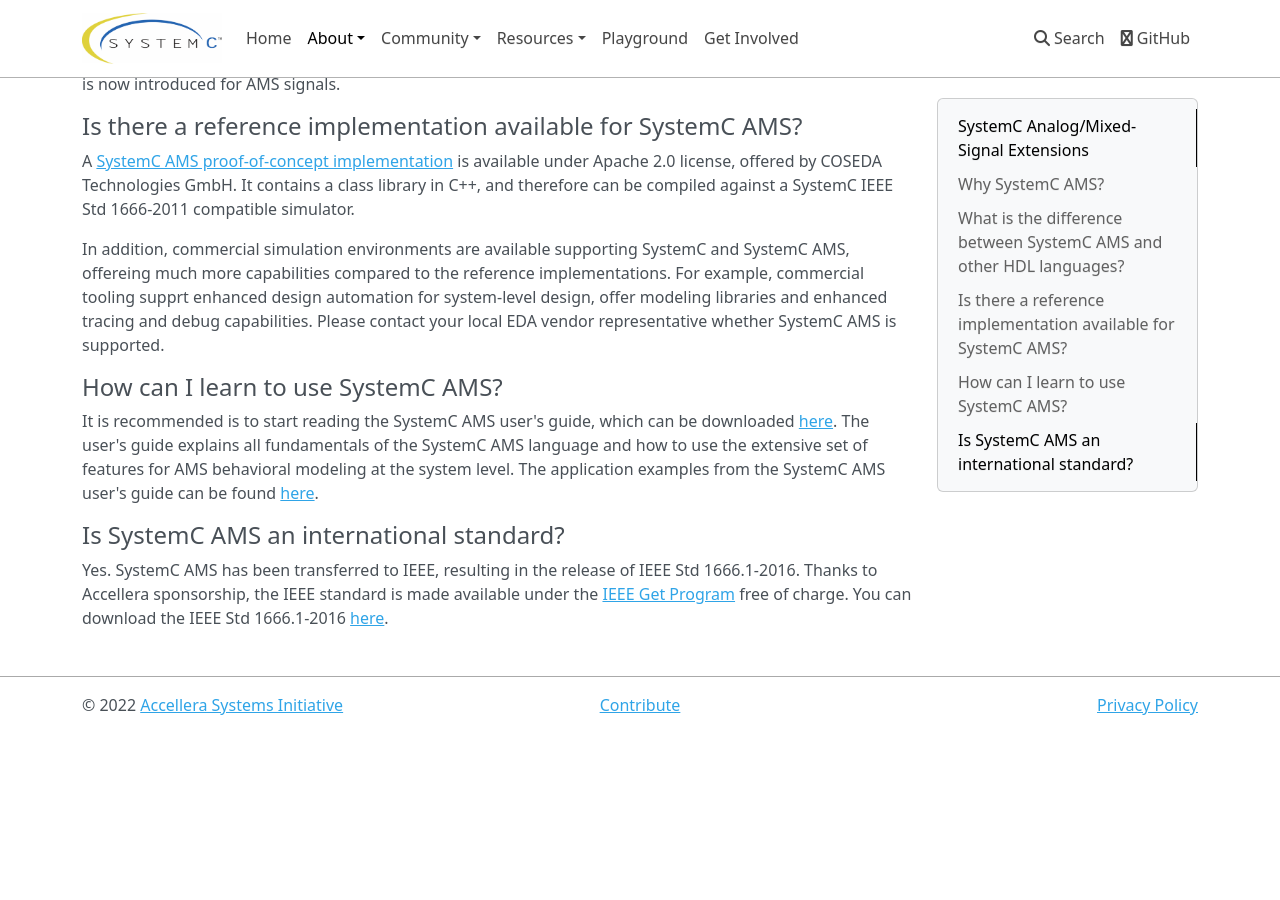
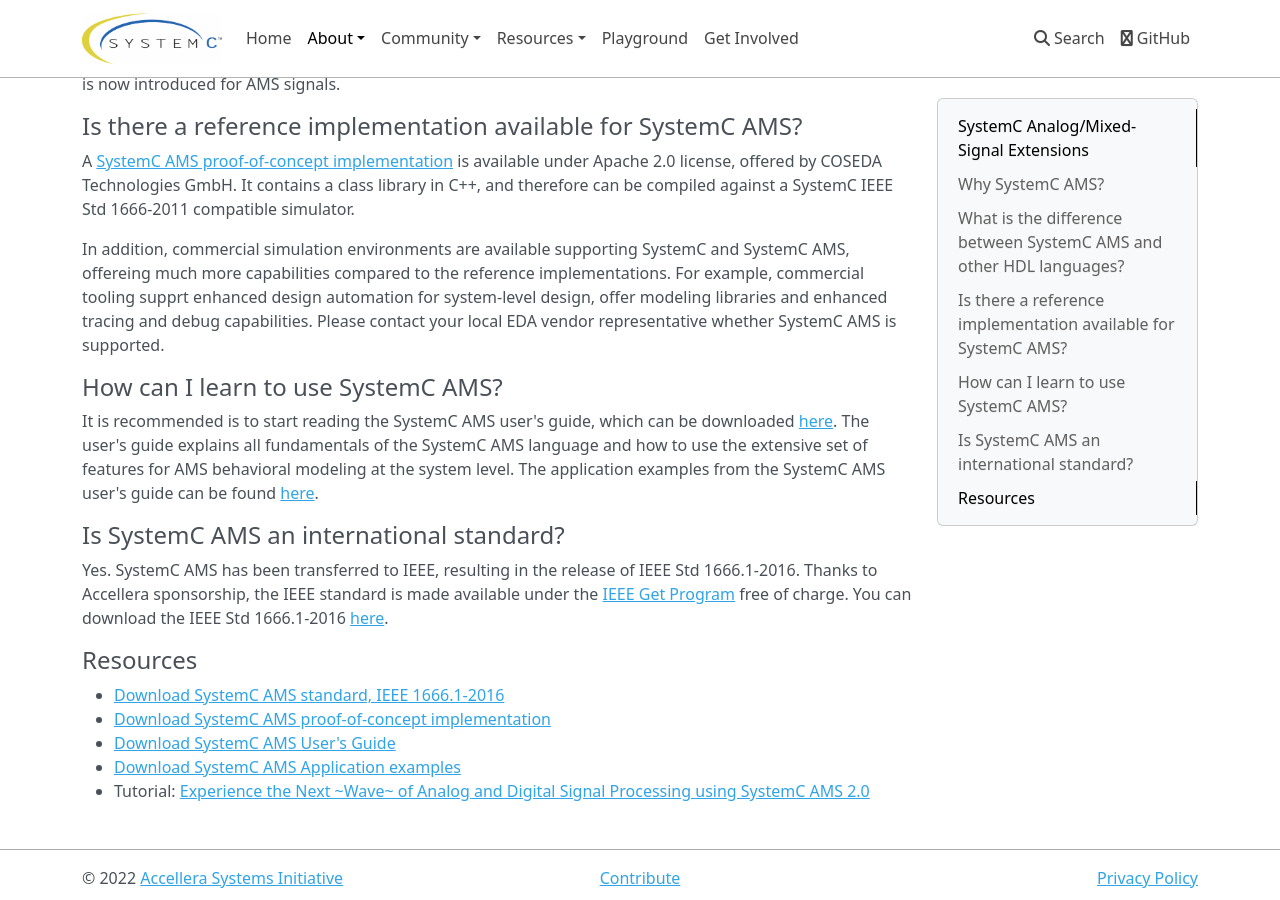
Before and after one commit to accellera-official/systemc.org, an MkDocs documentation site: the page built from docs/about/systemc-ams/overview.md, in a window 1280 px wide and 900 px high, scrolled down 1285 px. Built offline with MkDocs 1.6.1, drawn with Linux system fonts in a browser that asks for light colours; nearby versions of some CDN libraries; before the commit the page ends 2012 px from its top, so only the background shows below that.

Commit message:
update resources

```diff
--- a/docs/about/systemc-ams/overview.md
+++ b/docs/about/systemc-ams/overview.md
@@ -28,8 +28,17 @@
 
 Yes. SystemC AMS has been transferred to IEEE, resulting in the release of IEEE Std 1666.1-2016. Thanks to Accellera sponsorship, the IEEE standard is made available under the [IEEE Get Program][2] free of charge. You can download the IEEE Std 1666.1-2016 [here][1].
 
+## Resources
+
+ * [Download SystemC AMS standard, IEEE 1666.1-2016][1]
+ * [Download SystemC AMS proof-of-concept implementation][3]
+ * [Download SystemC AMS User's Guide ][4]
+ * [Download SystemC AMS Application examples][5]
+ * Tutorial: [Experience the Next ~Wave~ of Analog and Digital Signal Processing using SystemC AMS 2.0][6]
+
 [1]: https://standards.ieee.org/standard/1666_1-2016.html
 [2]: https://ieeexplore.ieee.org/browse/standards/get-program/page
 [3]: https://www.coseda-tech.com/systemc-ams-proof-of-concept
 [4]: https://www.accellera.org/images/downloads/standards/systemc/Accellera_SystemC_AMS_Users_Guide_January_2020.pdf
 [5]: https://www.accellera.org/images/downloads/standards/systemc/application_examples.zip
+[6]: https://www.accellera.org/resources/videos/systemc-ams-tutorial-2014
```
Also changed, not shown: docs/about/systemc-cci/overview.md (+12 -2 lines), docs/about/systemc/overview.md (+5 -0 lines), docs/resources/standards.md (+8 -0 lines).
